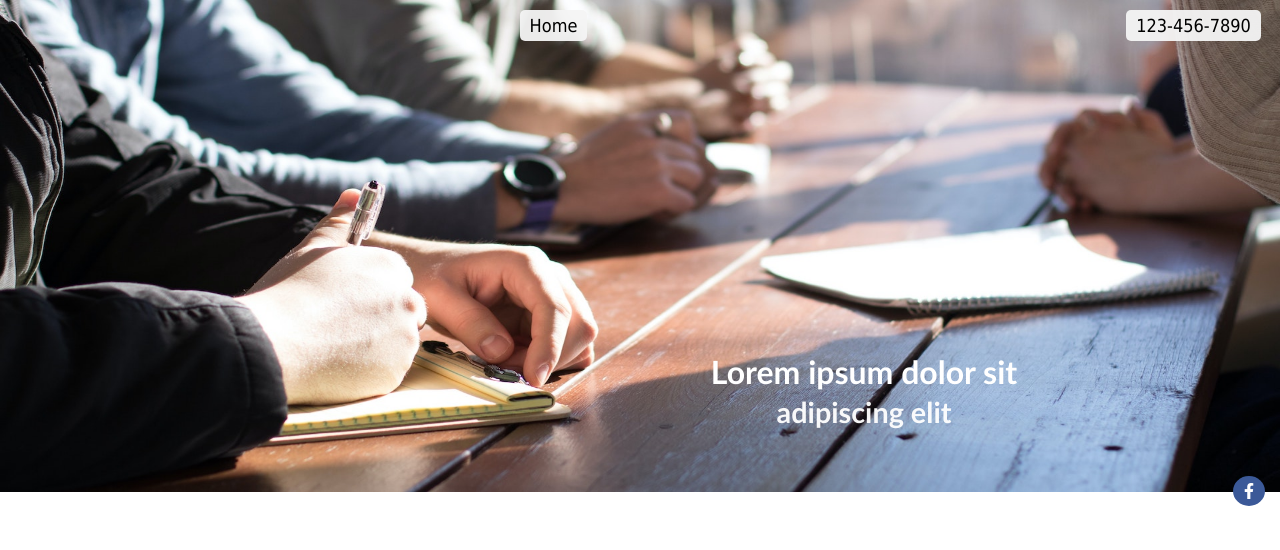
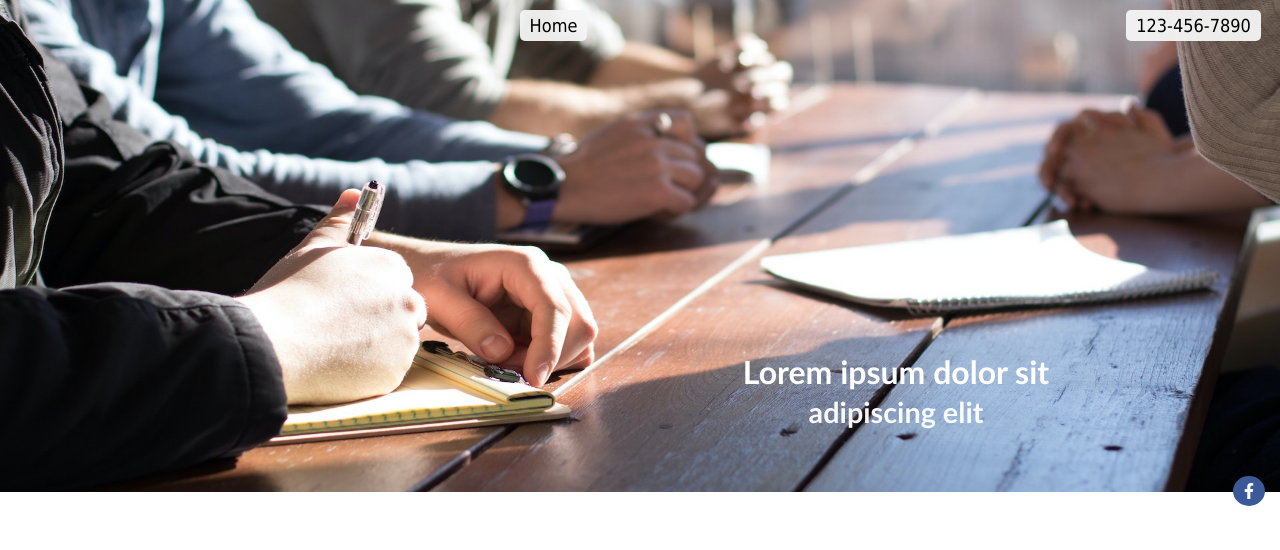
Before and after one commit to sunnysunny77/business, a PHP site: page / in a window 1280 px wide. Shown: the top 550 px of the page. Run offline with PHP 8.4, Linux system fonts and the light colour scheme.

Commit message:
Update styles.css

```diff
--- a/css/styles.css
+++ b/css/styles.css
@@ -153,9 +153,9 @@ header {
 header h1 {
   position: absolute;
   bottom: 12.5%;
-  right: 10%;
+  right: 5%;
   color: white;
-  width: 45%;
+  width: 50%;
   border-radius: 5px;
 }
 
```
